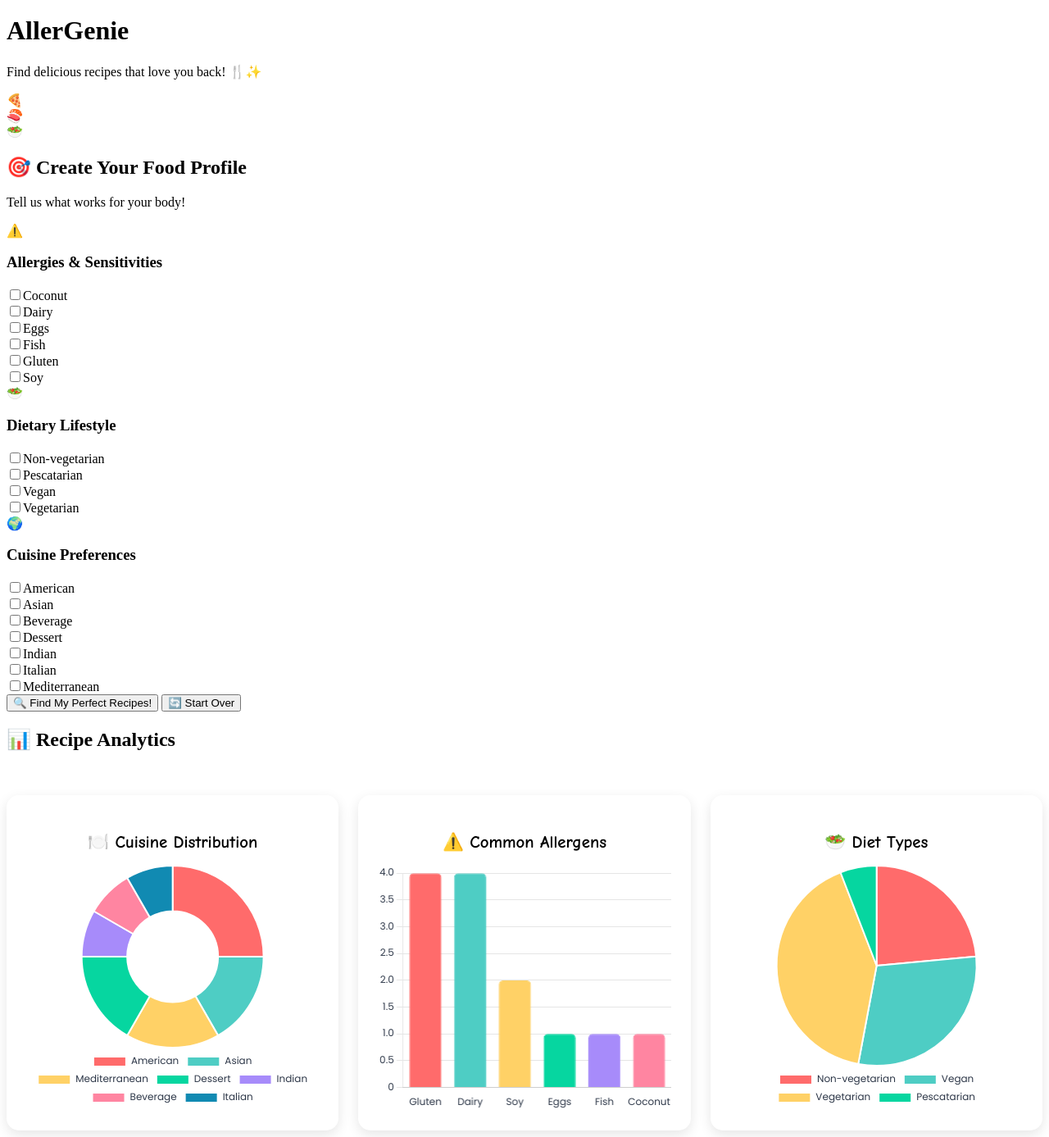
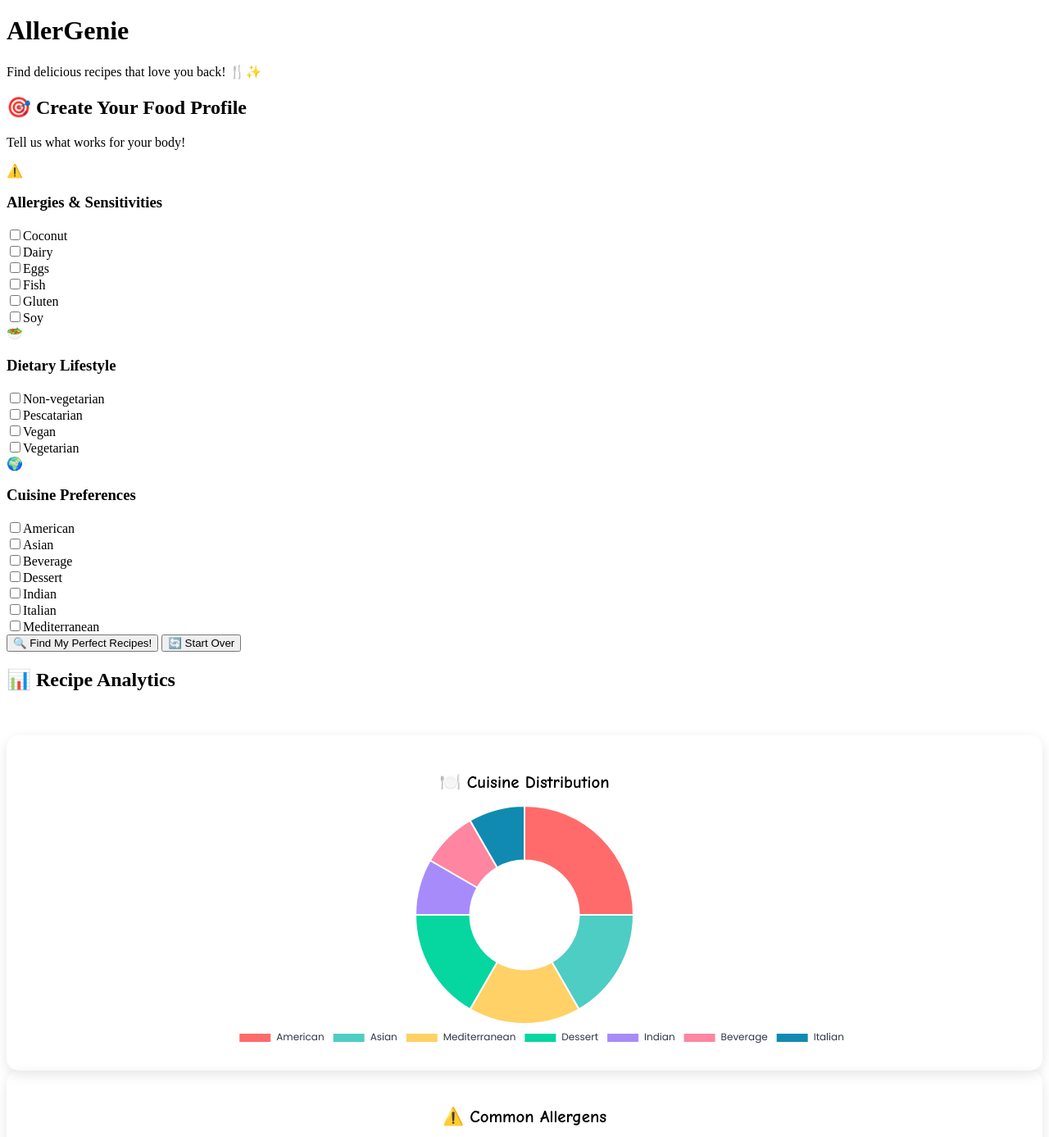
Before and after one commit to WeichiZhang/RC-midterm-pitch-food-allergies, a plain HTML site: page index.html in a window 1280 px wide. Shown: the part 143-1530 px from the top of the page at 82% size. Drawn offline with nearby package versions, Linux system fonts and the light colour scheme.

Commit message:
Update index.html

```diff
--- a/index.html
+++ b/index.html
@@ -19,7 +19,7 @@
         <div class="sticker pepper">🫑</div>
     </div>
 
-    <div class="container">
+    <div class="app-container">
         <!-- Header with Fun Design -->
         <header class="main-header">
             <div class="header-content">
@@ -29,22 +29,18 @@
                 </div>
                 <p class="tagline">Find delicious recipes that love you back! 🍴✨</p>
             </div>
-            <div class="header-decoration">
-                <div class="decoration-food">🍕</div>
-                <div class="decoration-food">🍣</div>
-                <div class="decoration-food">🥗</div>
-            </div>
         </header>
 
         <main class="main-content">
-            <!-- Filters Section with Fun Design -->
-            <section class="filters-section card rainbow-card">
+            <!-- Left Column - Filters -->
+            <section class="filters-column">
+                <div class="filters-section card rainbow-card">
                     <div class="section-header">
                         <h2>🎯 Create Your Food Profile</h2>
                         <p>Tell us what works for your body!</p>
                     </div>
 
-                <div class="filters-grid">
+                    <div class="filters-container">
                         <!-- Allergens Card -->
                         <div class="filter-card allergen-card">
                             <div class="filter-header">
@@ -89,22 +85,23 @@
                             Start Over
                         </button>
                     </div>
+                </div>
             </section>
 
-            <!-- Results & Analytics Section -->
-            <section class="results-section">
+            <!-- Right Column - Results & Analytics -->
+            <section class="results-column">
                 <!-- EDA Charts Section -->
                 <div class="analytics-section card">
                     <div class="section-header">
                         <h2>📊 Recipe Analytics</h2>
                         <p>Discover insights about your food choices!</p>
                     </div>
-                    <div class="charts-container">
+                    <div class="charts-grid">
                         <div class="chart-wrapper">
                             <div class="chart-card">
                                 <h3>🍽️ Cuisine Distribution</h3>
                                 <div class="chart-container">
-                                    <canvas id="cuisineChart" width="400" height="300"></canvas>
+                                    <canvas id="cuisineChart"></canvas>
                                 </div>
                             </div>
                         </div>
@@ -112,7 +109,7 @@
                             <div class="chart-card">
                                 <h3>⚠️ Common Allergens</h3>
                                 <div class="chart-container">
-                                    <canvas id="allergenChart" width="400" height="300"></canvas>
+                                    <canvas id="allergenChart"></canvas>
                                 </div>
                             </div>
                         </div>
@@ -120,7 +117,7 @@
                             <div class="chart-card">
                                 <h3>🥗 Diet Types</h3>
                                 <div class="chart-container">
-                                    <canvas id="dietChart" width="400" height="300"></canvas>
+                                    <canvas id="dietChart"></canvas>
                                 </div>
                             </div>
                         </div>
```
Lines whose indentation alone changed are shown as unchanged.
